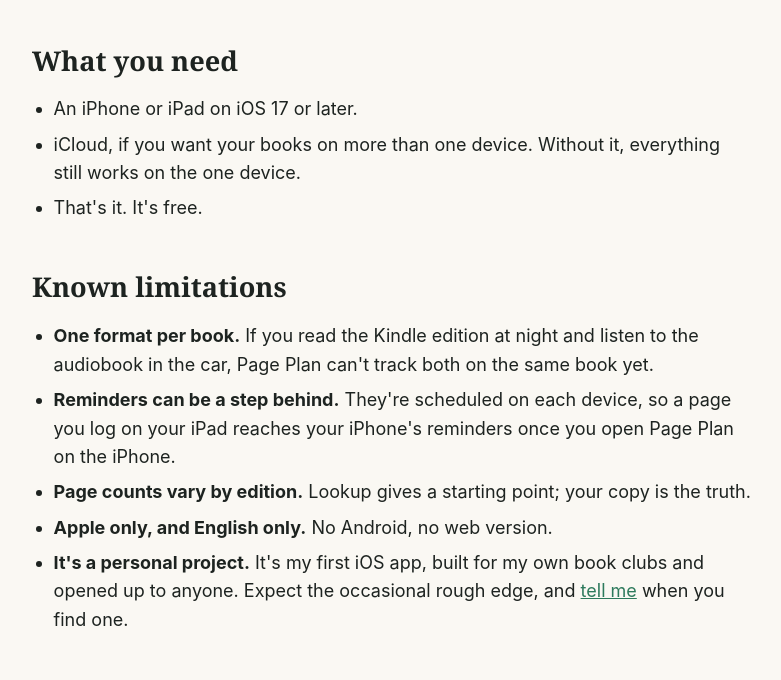
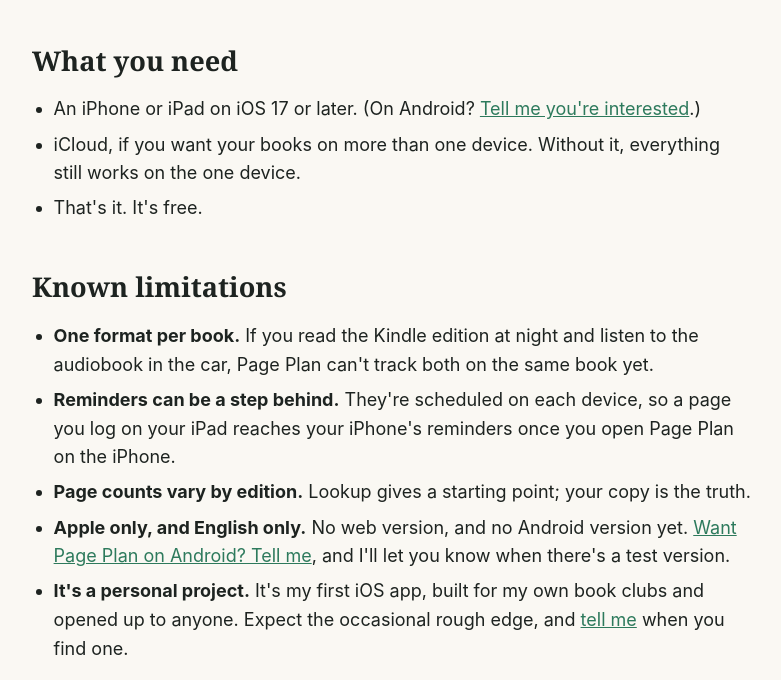
Before and after one commit to jnassi/pageplan.co, a plain HTML site: page index.html in a window 1280 px wide. Shown: the part 5440-6120 px from the top of the page, without its empty margins (248-1029 px from the left). Drawn offline with Linux system fonts and the light colour scheme.

Commit message:
Android interest: 'Want Page Plan on Android? Tell me' on the home page (what you need, limitations) and a help answer, mailto help@ with an Android subject, counted in GoatCounter
Co-Authored-By: Claude Opus 5.5 <noreply@anthropic.com>

```diff
--- a/index.html
+++ b/index.html
@@ -117,7 +117,7 @@
 
 <h2>What you need</h2>
 <ul>
-  <li>An iPhone or iPad on iOS 17 or later.</li>
+  <li>An iPhone or iPad on iOS 17 or later. (On Android? <a href="mailto:help@pageplan.co?subject=Page%20Plan%20for%20Android" data-goatcounter-click="android-interest">Tell me you're interested</a>.)</li>
   <li>iCloud, if you want your books on more than one device. Without it, everything still works on the one device.</li>
   <li>That's it. It's free.</li>
 </ul>
@@ -127,7 +127,7 @@
   <li><strong>One format per book.</strong> If you read the Kindle edition at night and listen to the audiobook in the car, Page Plan can't track both on the same book yet.</li>
   <li><strong>Reminders can be a step behind.</strong> They're scheduled on each device, so a page you log on your iPad reaches your iPhone's reminders once you open Page Plan on the iPhone.</li>
   <li><strong>Page counts vary by edition.</strong> Lookup gives a starting point; your copy is the truth.</li>
-  <li><strong>Apple only, and English only.</strong> No Android, no web version.</li>
+  <li><strong>Apple only, and English only.</strong> No web version, and no Android version yet. <a href="mailto:help@pageplan.co?subject=Page%20Plan%20for%20Android" data-goatcounter-click="android-interest">Want Page Plan on Android? Tell me</a>, and I'll let you know when there's a test version.</li>
   <li><strong>It's a personal project.</strong> It's my first iOS app, built for my own book clubs and opened up to anyone. Expect the occasional rough edge, and <a href="/help/">tell me</a> when you find one.</li>
 </ul>
 
```
Also changed, not shown: help/index.html (+3 -0 lines).
